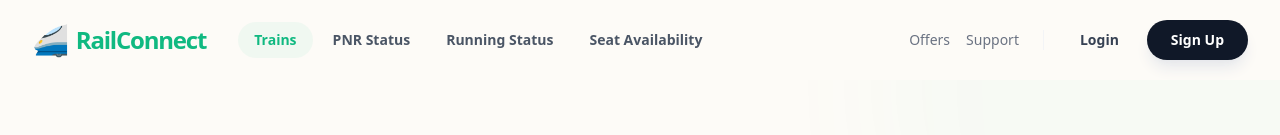
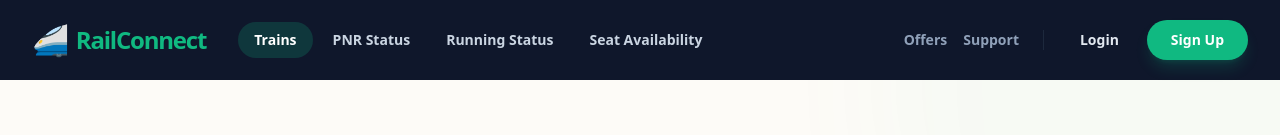
Before and after one commit to RishiVykunta/RMS, a Next.js app: page / in a window 1280 px wide. Shown: the top 135 px of the page. Built offline with nearby package versions, Linux system fonts and the light colour scheme; no server answers; the database is empty.

Commit message:
Enhancement: Premium Midnight Slate Navbar theme for a professional look

```diff
--- a/components/Navbar.tsx
+++ b/components/Navbar.tsx
@@ -23,7 +23,7 @@ export default function Navbar({ user }: { user: any }) {
   ];
 
   return (
-    <nav className={`fixed top-0 left-0 right-0 z-50 transition-all duration-300 ${scrolled ? 'bg-white/80 backdrop-blur-md shadow-premium py-2' : 'bg-transparent py-4'}`}>
+    <nav className={`fixed top-0 left-0 right-0 z-50 transition-all duration-300 ${scrolled ? 'bg-slate-900/90 backdrop-blur-md shadow-2xl py-2' : 'bg-slate-900 py-4'}`}>
       <div className="max-w-7xl mx-auto px-4 sm:px-6 lg:px-8">
         <div className="flex items-center justify-between h-12">
           <div className="flex items-center space-x-8">
@@ -37,7 +37,7 @@ export default function Navbar({ user }: { user: any }) {
                 <Link
                   key={link.name}
                   href={link.href}
-                  className={`px-4 py-2 rounded-full text-sm font-semibold transition-all ${pathname === link.href ? 'text-brand bg-brand/5' : 'text-gray-600 hover:text-brand hover:bg-gray-50'}`}
+                  className={`px-4 py-2 rounded-full text-sm font-bold transition-all ${pathname === link.href ? 'text-white bg-brand/20' : 'text-slate-300 hover:text-white hover:bg-slate-800'}`}
                 >
                   {link.name}
                 </Link>
@@ -46,7 +46,7 @@ export default function Navbar({ user }: { user: any }) {
           </div>
 
           <div className="flex items-center space-x-4">
-            <div className="hidden md:flex items-center space-x-4 mr-4 text-sm font-medium text-gray-500 border-r border-gray-100 pr-6">
+            <div className="hidden md:flex items-center space-x-4 mr-4 text-sm font-bold text-slate-400 border-r border-slate-800 pr-6">
               <Link href="#" className="hover:text-brand transition-colors">Offers</Link>
               <Link href="#" className="hover:text-brand transition-colors">Support</Link>
             </div>
@@ -54,26 +54,26 @@ export default function Navbar({ user }: { user: any }) {
             {user ? (
               <div className="flex items-center space-x-4">
                 <div className="flex flex-col items-end hidden sm:flex">
-                  <span className="text-xs font-bold text-gray-400 uppercase tracking-tighter">Welcome back</span>
-                  <span className="text-sm font-bold text-gray-900">{user.name}</span>
+                  <span className="text-[10px] font-black text-slate-500 uppercase tracking-widest leading-tight">Member</span>
+                  <span className="text-sm font-bold text-white">{user.name}</span>
                 </div>
-                <div className="h-10 w-10 rounded-full bg-accent text-brand font-black flex items-center justify-center border-2 border-white shadow-sm">
+                <div className="h-10 w-10 rounded-full bg-brand text-white font-black flex items-center justify-center border-2 border-slate-700 shadow-lg ring-2 ring-brand/20">
                   {user.name[0].toUpperCase()}
                 </div>
                 <button
                   onClick={() => logout()}
-                  className="p-2 text-gray-400 hover:text-red-500 transition-colors"
+                  className="p-2 text-slate-400 hover:text-brand transition-colors flex items-center gap-2"
                   title="Logout"
                 >
-                  <span className="text-xl">Logout</span>
+                  <span className="text-sm font-bold">Logout</span>
                 </button>
               </div>
             ) : (
               <div className="flex items-center space-x-2">
-                <Link href="/login" className="px-5 py-2.5 text-sm font-bold text-gray-700 hover:text-brand transition-all">
+                <Link href="/login" className="px-5 py-2.5 text-sm font-bold text-slate-200 hover:text-white transition-all">
                   Login
                 </Link>
-                <Link href="/register" className="px-6 py-2.5 text-sm font-bold bg-gray-900 text-white rounded-full hover:bg-black shadow-lg shadow-gray-200 transition-all transform hover:scale-[1.02]">
+                <Link href="/register" className="px-6 py-2.5 text-sm font-bold bg-brand text-white rounded-full hover:bg-brand-hover shadow-lg shadow-brand/20 transition-all transform hover:scale-[1.02]">
                   Sign Up
                 </Link>
               </div>
```
